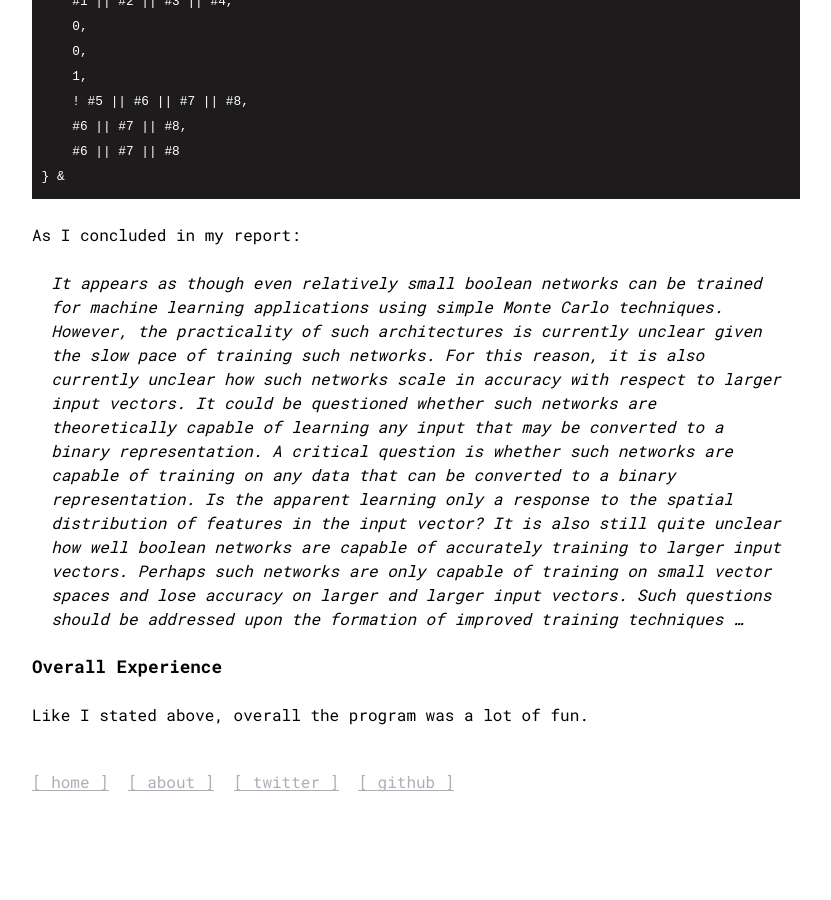
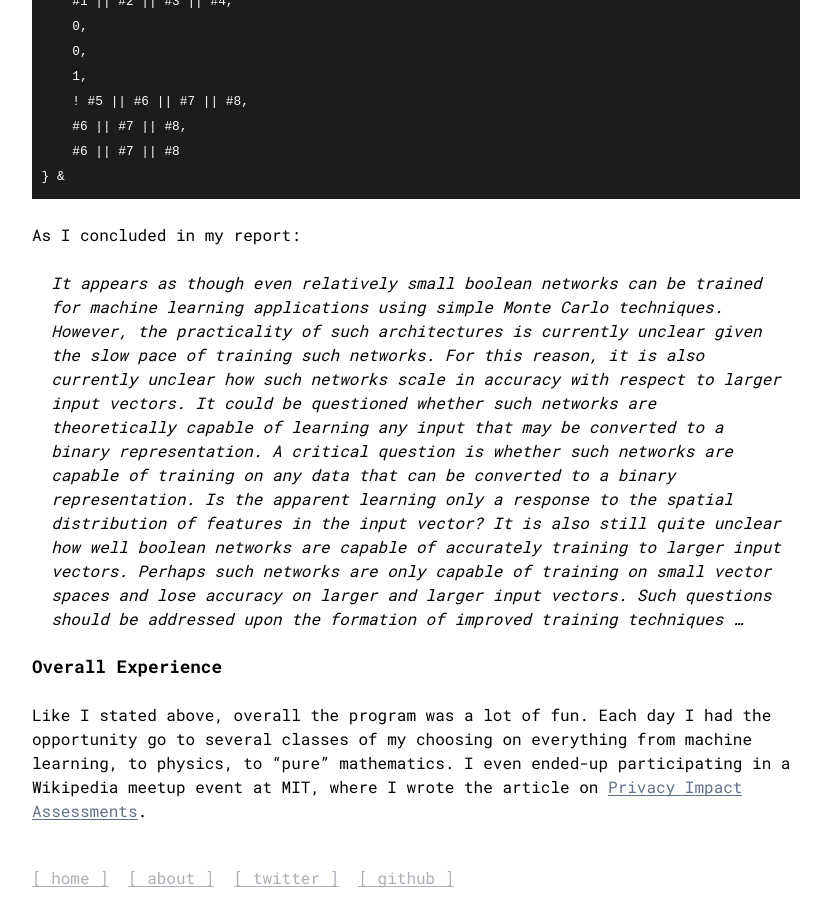
Before and after one commit to HarrisonTotty/harrisontotty.github.io, a Jekyll site: the page built from _posts/2019-03-20-boolean-networks.md, in a window 1280 px wide and 900 px high, scrolled down 5885 px. Shown: the whole window, without its empty margins (224-1055 px from the left). Built offline with Jekyll 4.4.1, drawn with Linux system fonts in a browser that asks for light colours; formulas are drawn with MathJax 3; before the commit the page ends 6689 px from its top, so only the background shows below that.

Commit message:
updated post

```diff
--- a/_posts/2019-03-20-boolean-networks.md
+++ b/_posts/2019-03-20-boolean-networks.md
@@ -180,6 +180,6 @@ As I concluded in my report:
 
 # Overall Experience
 
-Like I stated above, overall the program was a lot of fun.
+Like I stated above, overall the program was a lot of fun. Each day I had the opportunity go to several classes of my choosing on everything from machine learning, to physics, to "pure" mathematics. I even ended-up participating in a Wikipedia meetup event at MIT, where I wrote the article on [Privacy Impact Assessments](https://en.wikipedia.org/wiki/Privacy_Impact_Assessment).
 
 {% endraw %}
```
